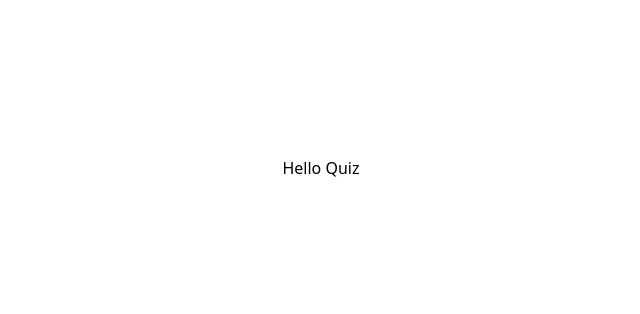
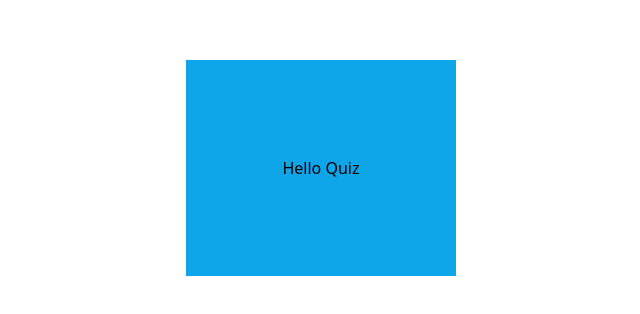
Before and after one commit to Tekri96/ATB-Classroom, a Next.js app: page / in a window 1280 px wide. Shown: the part 232-546 px from the top of the page, without its empty margins (319-959 px from the left). Built offline with nearby package versions, Linux system fonts and the light colour scheme.

Commit message:
Added README

```diff
--- a/pages/index.tsx
+++ b/pages/index.tsx
@@ -8,7 +8,7 @@ const Home: NextPage = () => {
         <title>ATB Classroom</title>
         <link rel='icon' href='/favicon.ico' />
       </Head>
-      Hello Quiz
+      <div className='p-24 bg-sky-500'>Hello Quiz</div>
     </div>
   );
 };
```
Also changed, not shown: 1 other file (tests, documents, lock files or other folders).
